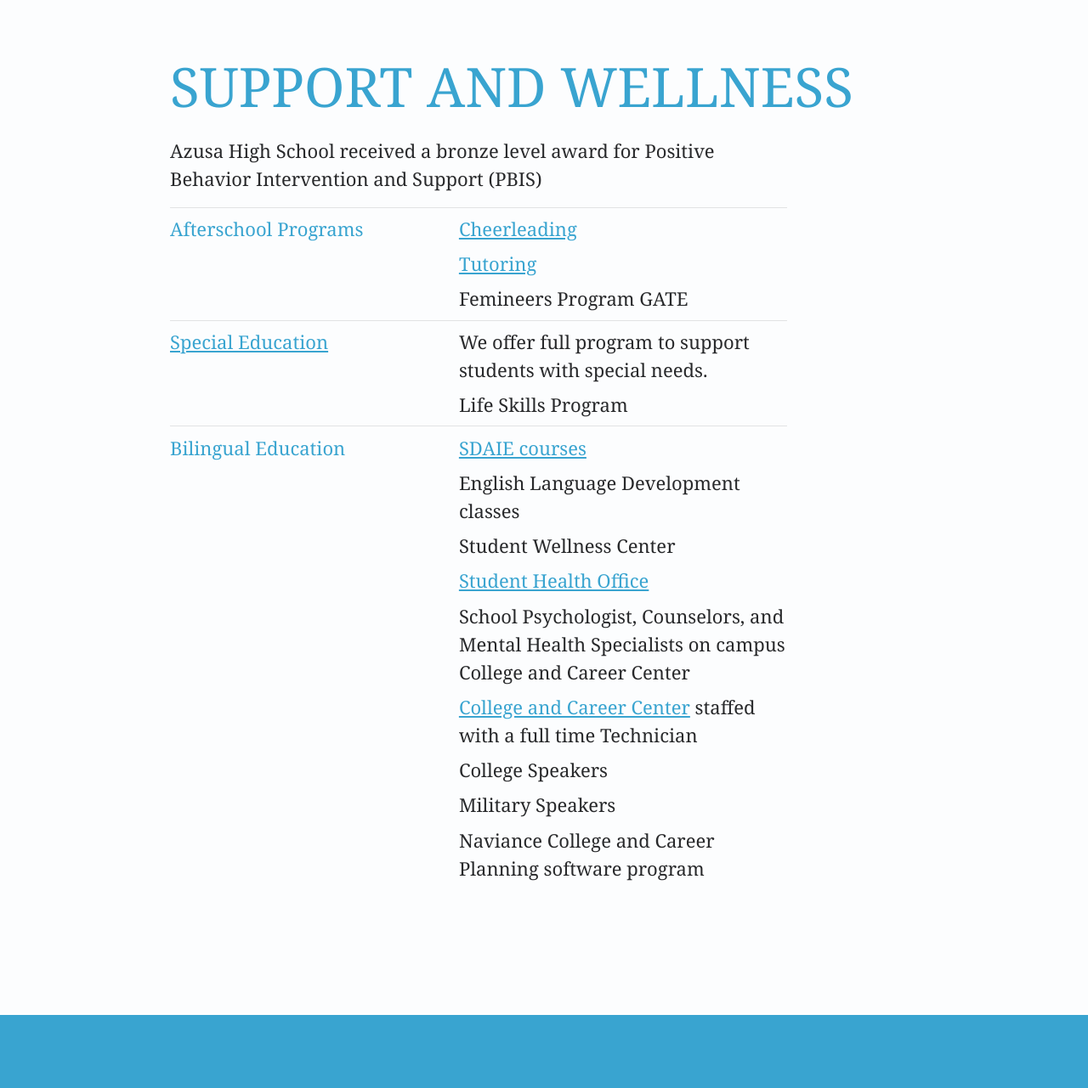
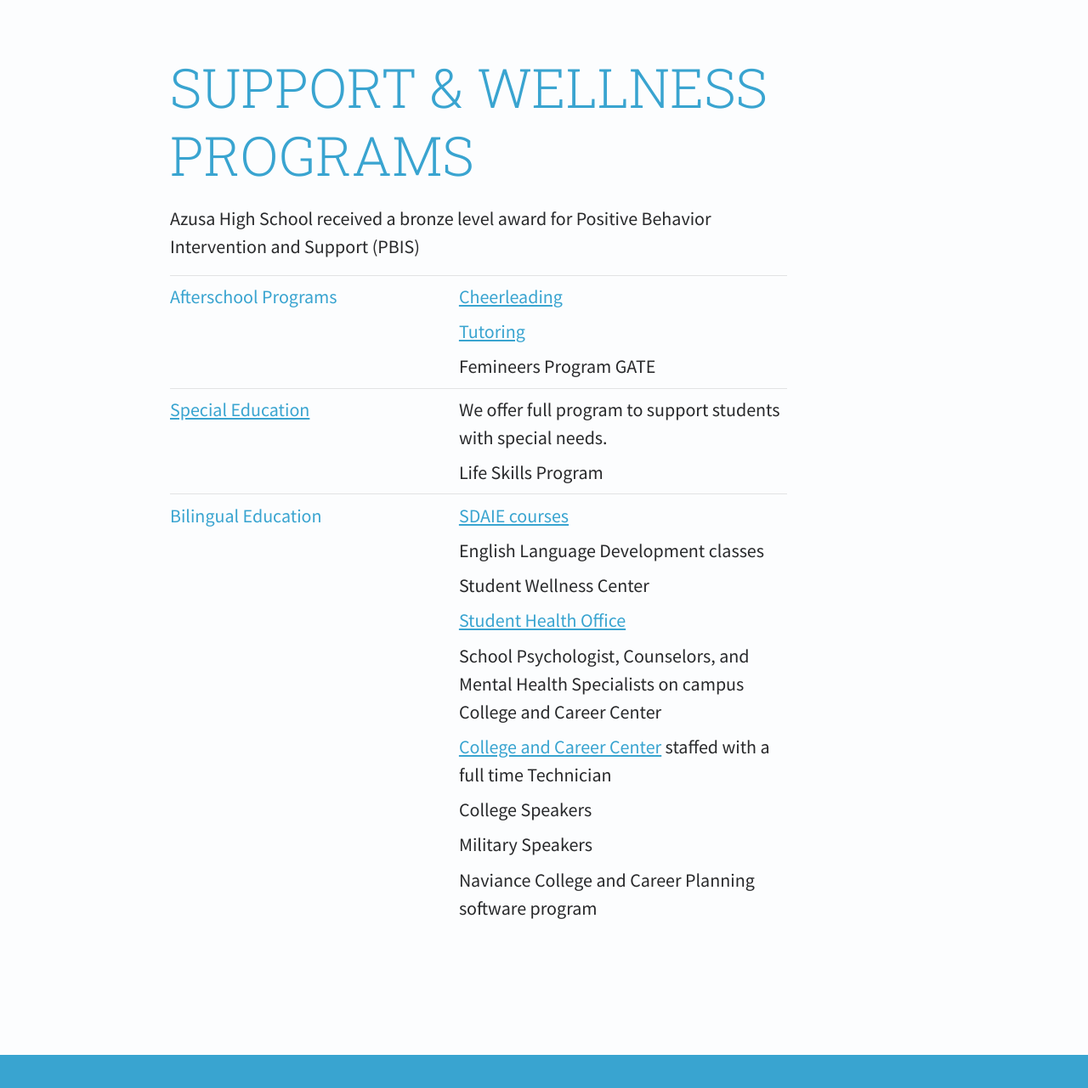
Before and after one commit to jimthoburn/azusa, a Jekyll site: the page built from wellness.markdown, in a window 1280 px wide, cut to the strip 634-1920 px from the top of the page. Shown: the top 1281 px of the strip at 85% size. Built offline with Jekyll 4.4.1, drawn with Linux system fonts in a browser that asks for light colours; some web fonts are replaced.

Commit message:
Revert back to earlier type.

```diff
--- a/_css/layout.css
+++ b/_css/layout.css
@@ -298,7 +298,6 @@
   }
   body > header h2 + p {
     font-style: italic;
-    opacity: 0.75;
   }
   /*
   body > header {
@@ -413,10 +412,7 @@
   body > nav h2 {
     font-size: inherit;
     max-width: none;
-    font-weight: inherit;
-    text-transform: none;
-    font-family: inherit;
-    font-weight: bold;
+    font-weight: 400;
   }
   body > nav > ul {
     text-align: center;
--- a/_layouts/default.html
+++ b/_layouts/default.html
@@ -13,7 +13,7 @@
   <link href="https://fonts.googleapis.com/css?family=Alegreya+SC:400,400i,700|Alegreya:400,400i,700|Crimson+Text:400,400i,700|Gentium+Book+Basic:400,400i,700|PT+Serif:400,400i,700|Source+Serif+Pro:400,600,700|Yrsa&amp;subset=latin-ext" rel="stylesheet">
   <link rel="stylesheet" href="https://fonts.googleapis.com/css?family=Source+Sans+Pro:400,400i,700|Roboto+Slab:300,400|Roboto:300i" />
   -->
-  <link href="https://fonts.googleapis.com/css?family=Roboto+Slab:300,400|Poly:400,400i" rel="stylesheet" />
+  <link href="https://fonts.googleapis.com/css?family=Source+Sans+Pro:400,400i,700|Roboto+Slab:100,300,400,700|Roboto+Condensed:400,700|Roboto:400,400i,700,700i" rel="stylesheet" />
   <link rel="stylesheet" href="/css/shared.css" />
 </head>
 <body class="{% if page.image %} has-image{% endif %} {% if page.image_focus == 'top' %} image-focus-top {% elsif page.image_focus == 'bottom' %} image-focus-bottom {% endif %}">
--- a/css/shared.css
+++ b/css/shared.css
@@ -88,10 +88,10 @@
 
   body {
     /*
-    font: 100%/1.5 "Source Sans Pro", "Helvetica Neue", Helvetica, sans-serif;
+    font: 100%/1.5 "Poly", Georgia, serif;
     font: 100%/1.5 "Poly", "Vollkorn", "Source Sans Pro", "Open Sans", "Droid Serif", "Libre Baskerville", "Open Sans", "Source Sans Pro", "Helvetica Neue", Helvetica, sans-serif;
     */
-    font: 100%/1.5 "Poly", Georgia, serif;
+    font: 100%/1.5 "Source Sans Pro", "Helvetica Neue", Helvetica, sans-serif;
     margin: 0;
     padding: 0;
   }
@@ -144,6 +144,7 @@
 
   h1,
   body > header h2,
+  body > nav h2,
   body > footer h2 {
     /*
     font-family: "Cinzel", "Vollkorn", "Roboto Slab", "Source Sans Pro", "Helvetica Neue", Helvetica, sans-serif;
@@ -152,6 +153,7 @@
     text-transform: uppercase;
     font-weight: 300;
     */
+    font-family: "Roboto Slab", "Helvetica Neue", Helvetica, sans-serif;
     text-transform: uppercase;
     font-weight: 300;
   }
@@ -174,9 +176,10 @@
     font-family: "Cinzel", "Roboto", "Roboto Slab", "Source Sans Pro", "Helvetica Neue", Helvetica, sans-serif;
     font-family: "Roboto Slab", "Source Sans Pro", "Helvetica Neue", Helvetica, sans-serif;
     font-family: "Poly", "Esteban", "Roboto Slab", "Source Sans Pro", "Helvetica Neue", Helvetica, sans-serif;
+    font: 100%/1.5 "Poly", Georgia, serif;
+    text-transform: lowercase;
+    font-weight: 400;
     */
-    text-transform: lowercase;
-    font-style: italic;
   }
 
   .avoid-break {
@@ -733,7 +736,6 @@
 
   body > header h2 + p {
     font-style: italic;
-    opacity: 0.75;
   }
 
   /*
@@ -869,10 +871,7 @@
   body > nav h2 {
     font-size: inherit;
     max-width: none;
-    font-weight: inherit;
-    text-transform: none;
-    font-family: inherit;
-    font-weight: bold;
+    font-weight: 400;
   }
 
   body > nav > ul {
--- a/wellness.markdown
+++ b/wellness.markdown
@@ -1,10 +1,10 @@
 ---
-title: Support and Wellness Programs at Azusa High School
+title: Support & Wellness Programs at Azusa High School
 layout: default
 image: "/images/photos/computer-lab.jpg"
 ---
 
-# Support and Wellness
+# Support <span class="lowercase">&</span> Wellness Programs
 
 Azusa High School received a bronze level award for Positive Behavior Intervention and Support (PBIS)
 
```
Also changed, not shown: _css/type.css (+7 -4 lines), 1 other file.
